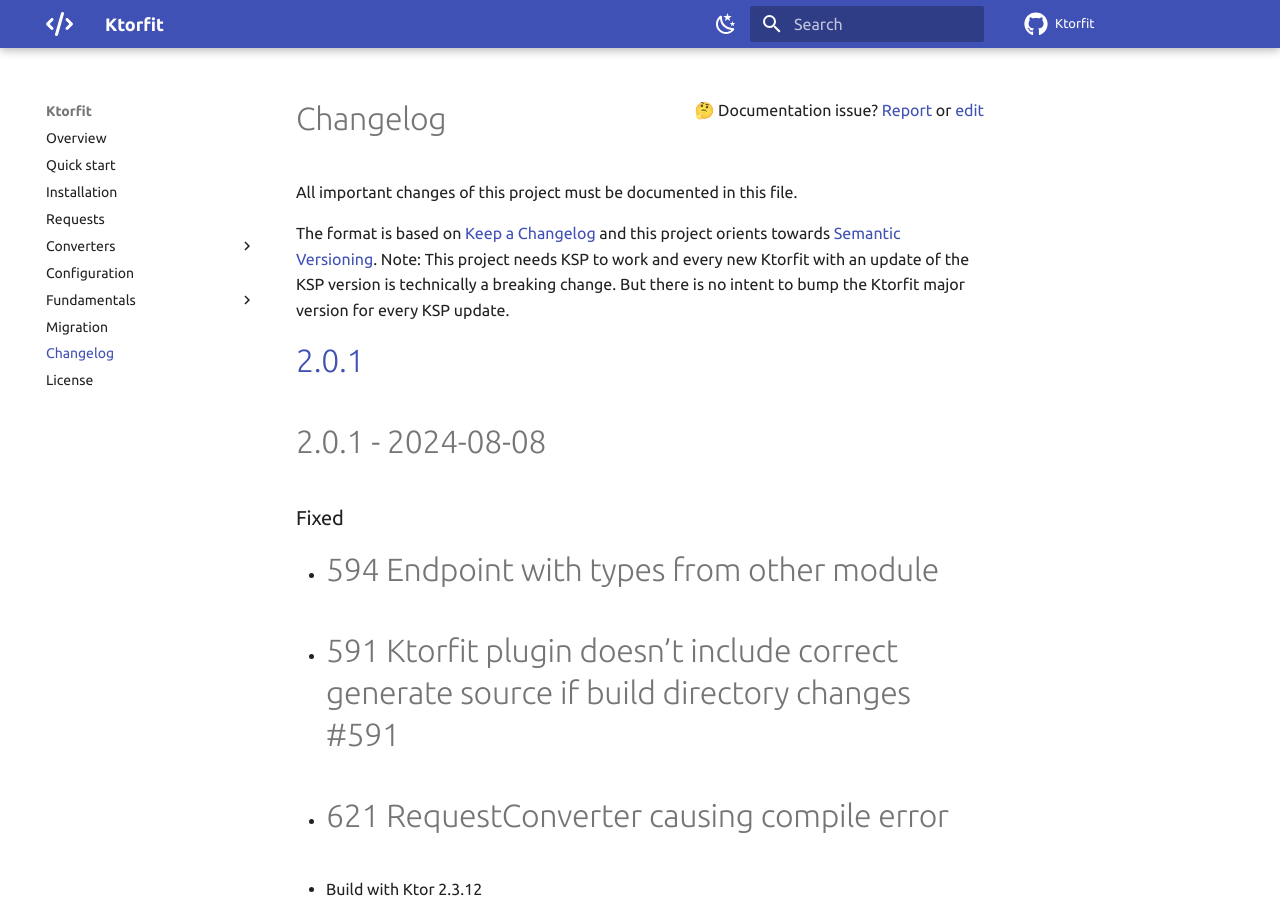
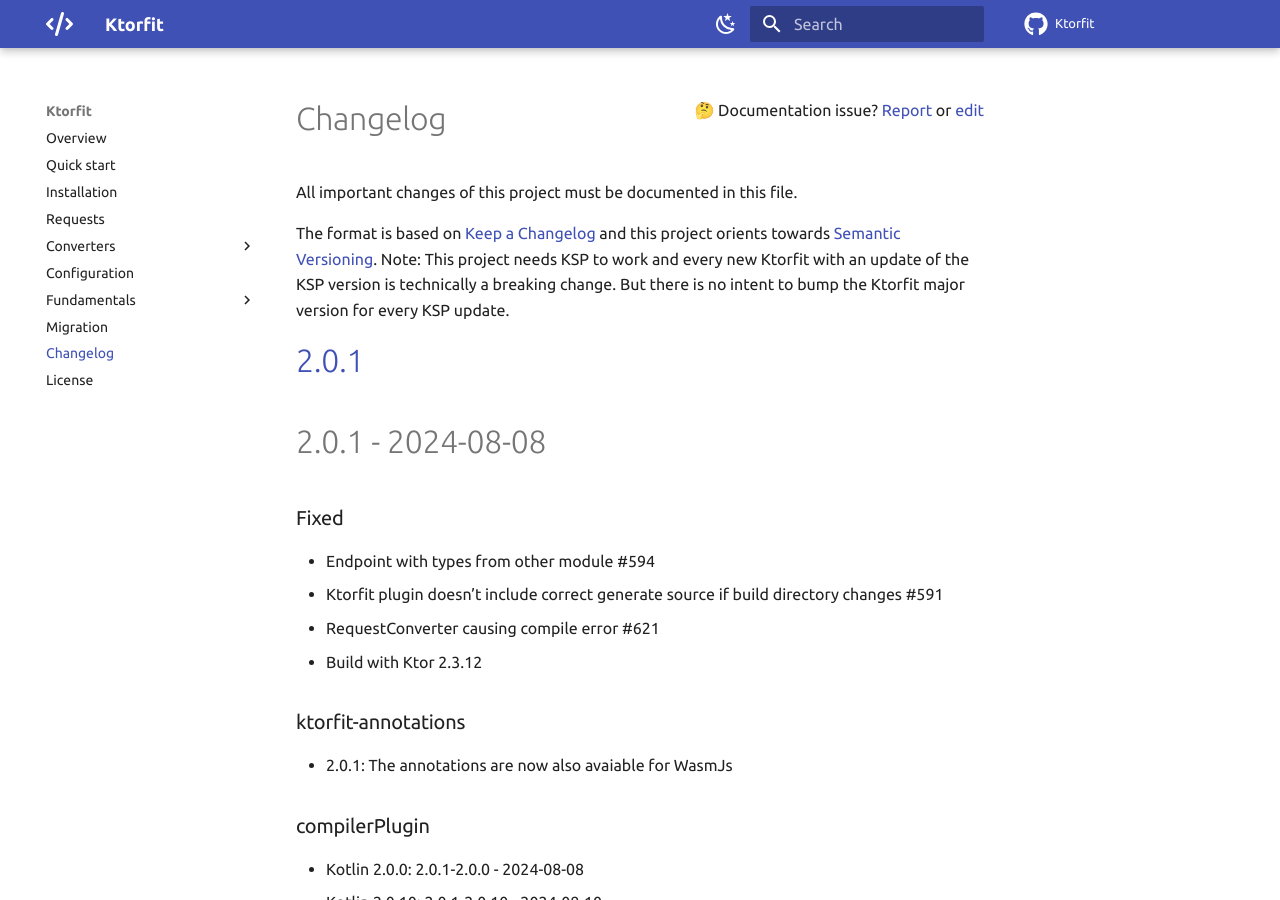
Before and after one commit to Foso/Ktorfit, an MkDocs documentation site: the page built from docs/CHANGELOG.md, in a window 1280 px wide and 900 px high. Built offline with MkDocs 1.6.1 and Material for MkDocs 9.7.7, drawn with Linux system fonts in a browser that asks for light colours; comment, search, counter and statistics services are not loaded.

Commit message:
Update CHANGELOG.md

```diff
--- a/docs/CHANGELOG.md
+++ b/docs/CHANGELOG.md
@@ -12,9 +12,9 @@
 2.0.1 - 2024-08-08
 ========================================
 ### Fixed
-- #594 Endpoint with types from other module
-- #591 Ktorfit plugin doesn't include correct generate source if build directory changes #591
-- #621 RequestConverter causing compile error
+- Endpoint with types from other module #594
+- Ktorfit plugin doesn't include correct generate source if build directory changes #591
+- RequestConverter causing compile error #621
 - Build with Ktor 2.3.12
 
 ### ktorfit-annotations
```
